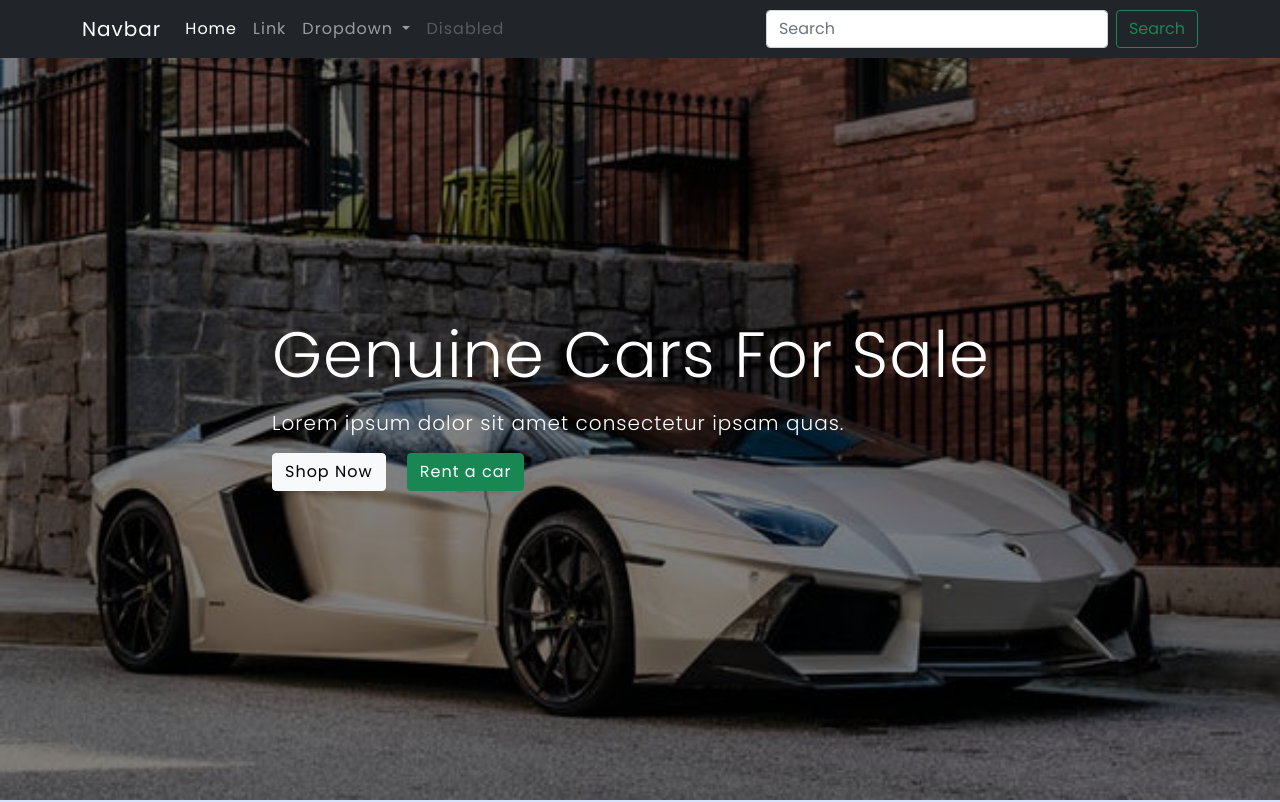
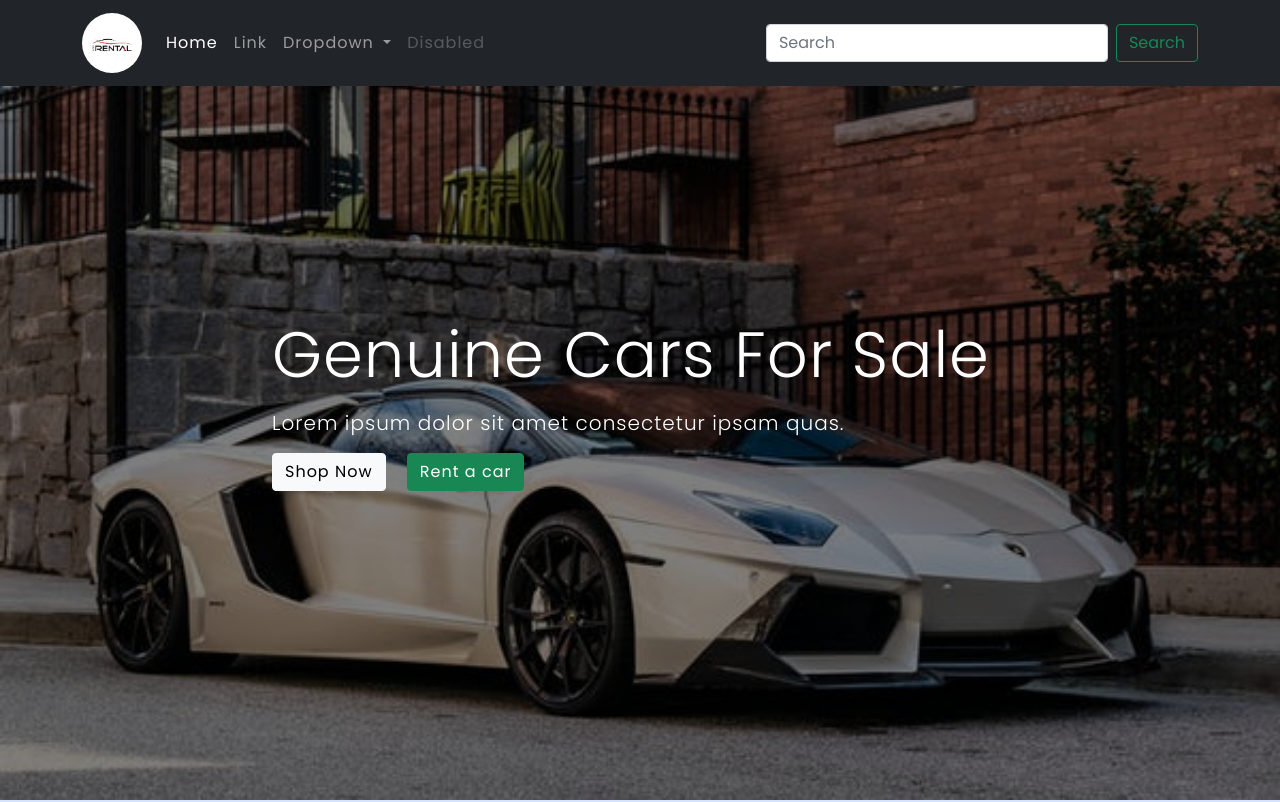
Before and after one commit to Owaboye/car-sale-rental, a plain HTML site: page index.html in a window 1280 px wide. Shown: the top 802 px of the page. Drawn offline with Linux system fonts and the light colour scheme.

Commit message:
Added logo

```diff
--- a/css/style.css
+++ b/css/style.css
@@ -3,6 +3,12 @@ body{
     font-size: 16px;
     letter-spacing: 1px;
     line-height: 165%;
+}
+
+.logo{
+    width: 60px;
+    height: 60px;
+    border-radius: 100px;
 }
 
 a{
--- a/index.html
+++ b/index.html
@@ -13,7 +13,9 @@
 <body>
     <nav class="navbar navbar-expand-lg fixed-top navbar-dark bg-dark">
         <div class="container">
-          <a class="navbar-brand" href="#">Navbar</a>
+          <a class="navbar-brand" href="#">
+            <img src="images/car-logo.webp" alt="" class="logo">
+          </a>
           <button class="navbar-toggler" type="button" data-bs-toggle="collapse" data-bs-target="#navbarSupportedContent" aria-controls="navbarSupportedContent" aria-expanded="false" aria-label="Toggle navigation">
             <span class="navbar-toggler-icon"></span>
           </button>
```
Also changed, not shown: images/car-logo.webp (added), 1 other file.
